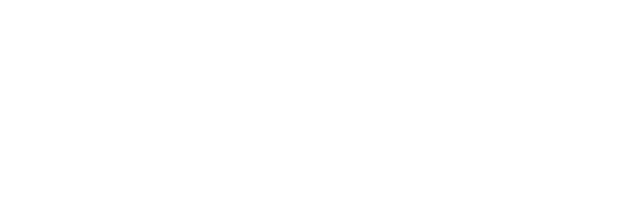
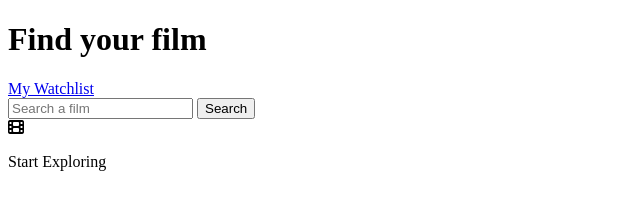
Before and after one commit to Ishbel95/movie-watchlist, a plain HTML site: page index.html in a window 1280 px wide. Shown: the whole page, without its empty margins (0-640 px from the left). Drawn offline with Linux system fonts and the light colour scheme.

Commit message:
basic markup for index/watchlist.html

```diff
--- a/index.html
+++ b/index.html
@@ -4,10 +4,37 @@
     <meta charset="UTF-8" />
     <meta http-equiv="X-UA-Compatible" content="IE=edge" />
     <meta name="viewport" content="width=device-width, initial-scale=1.0" />
-    <link rel="stylesheet" href="style.css" />
+    <script
+      src="https://kit.fontawesome.com/d5e576d269.js"
+      crossorigin="anonymous"
+    ></script>
+    <link rel="stylesheet" href="/style.css" />
     <title>Document</title>
   </head>
   <body>
-    <script src="script.js"></script>
+    <header>
+      <div class="header-container">
+        <h1>Find your film</h1>
+        <a href="/watchlist.html">My Watchlist</a>
+      </div>
+      <form action="POST">
+        <input
+          type="search"
+          name="search"
+          id="searchFilm"
+          placeholder="Search a film"
+        />
+        <button type="submit">Search</button>
+      </form>
+    </header>
+    <main>
+      <div id="filmResults">
+        <div class="main-homepage-placeholder">
+          <i class="fa-solid fa-film"></i>
+          <p>Start Exploring</p>
+        </div>
+      </div>
+    </main>
+    <script src="/script.js"></script>
   </body>
 </html>
```
Also changed, not shown: watchlist.html (+23 -2 lines).
